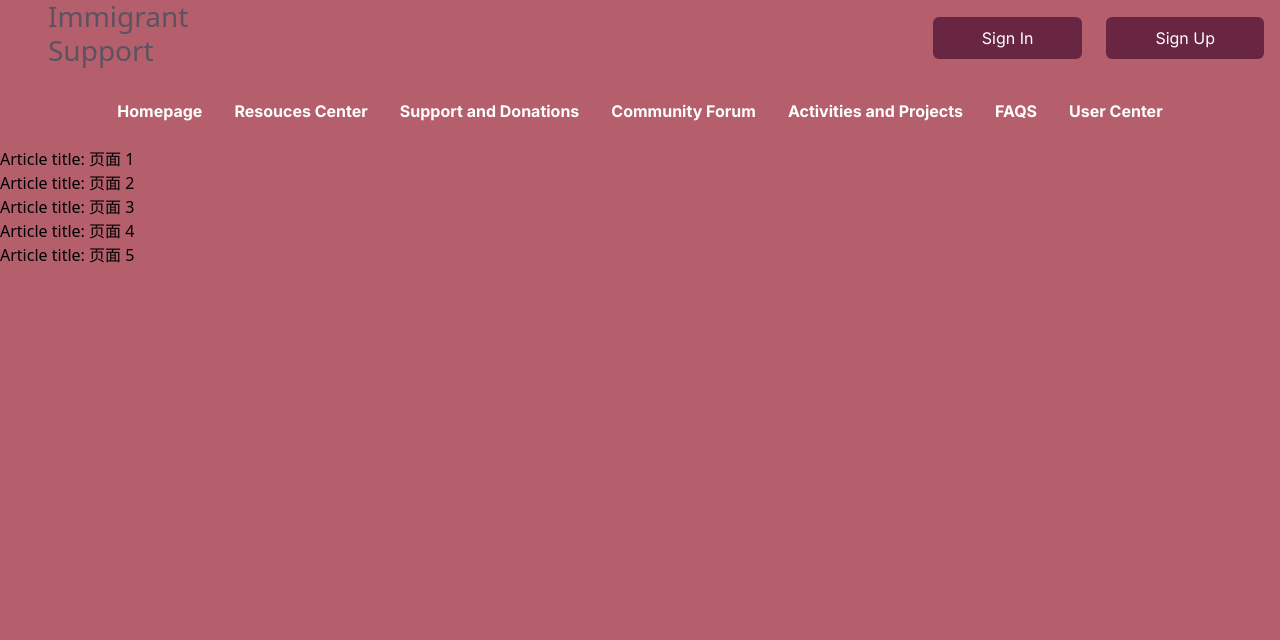
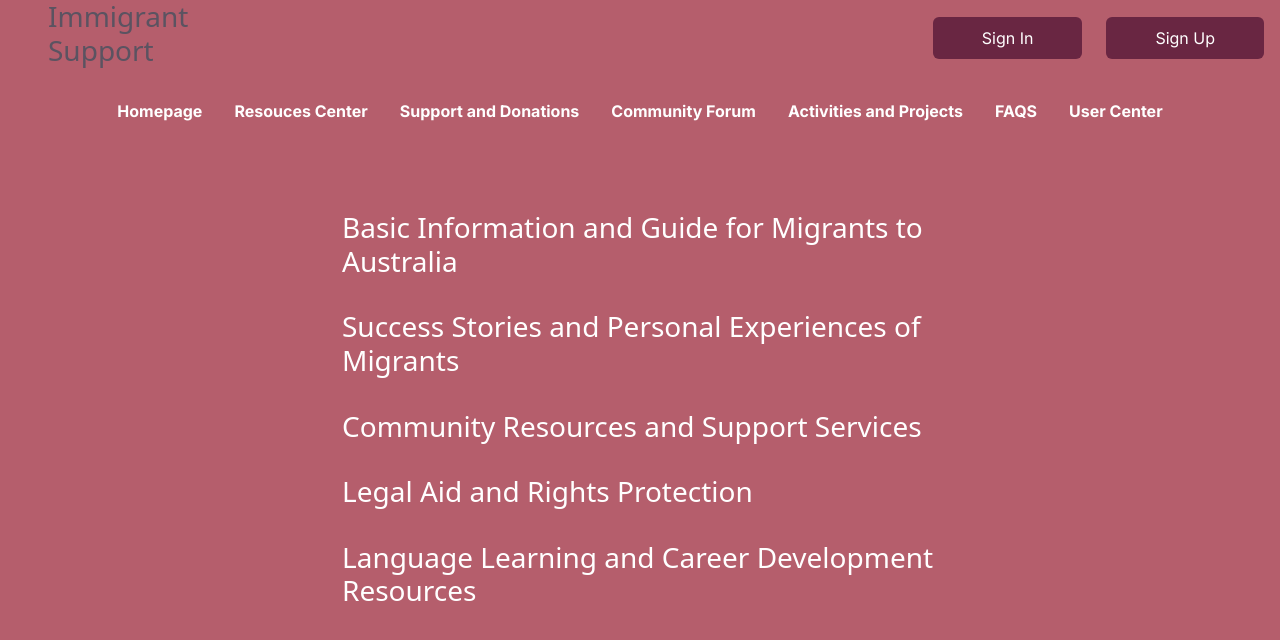
Before and after one commit to happylifeeveryday/5032-Assignment, a Vue app: page /resouces-center in a window 1280 px wide. Shown: the top 640 px of the page. Built offline with nearby package versions, Linux system fonts and the light colour scheme.

Commit message:
Set page content.

```diff
--- a/package.json
+++ b/package.json
@@ -14,6 +14,7 @@
     "@primevue/themes": "^4.0.5",
     "bootstrap": "^5.3.3",
     "bootstrap-icons": "^1.11.3",
+    "marked": "^14.1.0",
     "primevue": "^4.0.5",
     "vue": "^3.4.29",
     "vue-router": "^4.4.3"
--- a/src/components/HomeContent.vue
+++ b/src/components/HomeContent.vue
@@ -6,7 +6,7 @@
       <div class="col-12 text-center h2">News and Updates</div>
       <div class="row">
         <div class="col-md-4 d-none d-md-flex text-center p-4">
-          <img class="img-fluid" src="../assets/home.jpg" alt="" style="border-radius: 20px;"/>
+          <img class="img-fluid" src="../assets/home.jpg" alt="" style="border-radius: 20px" />
         </div>
         <div class="col-md-8 col-12 d-flex flex-row align-items-center">
           <div class="col my-3 my-md-0">
--- a/src/components/NaviBar.vue
+++ b/src/components/NaviBar.vue
@@ -1,5 +1,5 @@
 <script setup>
-import {isAuthenticated} from '@/store'
+import { isAuthenticated } from '@/store'
 import { useRouter } from 'vue-router'
 
 const router = useRouter()
@@ -32,7 +32,9 @@ const logout = () => {
           <router-link to="/community-forum" class="nav-link">Community Forum</router-link>
         </li>
         <li class="nav-item">
-          <router-link to="/activities-projects" class="nav-link">Activities and Projects</router-link>
+          <router-link to="/activities-projects" class="nav-link"
+            >Activities and Projects</router-link
+          >
         </li>
         <li class="nav-item">
           <router-link to="/faqs" class="nav-link">FAQS</router-link>
--- a/src/components/ResourceCenterLinks.vue
+++ b/src/components/ResourceCenterLinks.vue
@@ -1,12 +1,21 @@
 <template>
-      <router-link v-for="(page, index) in pages" :key="index" :to="`/resouces-center/${index + 1}`" style="color: black;text-decoration: none;">
-        <div>
-         Article title: {{ page.title }}
+  <div class="row mt-5">
+    <div class="col-6 offset-3">
+      <router-link
+        v-for="(page, index) in pages"
+        :key="index"
+        :to="`/resouces-center/${index + 1}`"
+        style="color: white; text-decoration: none"
+        class="h3"
+      >
+        <div class="p-3">
+          {{ page.title }}
         </div>
       </router-link>
+    </div>
+  </div>
+</template>
 
-  </template>
-
-  <script setup>
- import {pages} from '../store'
-  </script>
+<script setup>
+import { pages } from '../store'
+</script>
--- a/src/store.js
+++ b/src/store.js
@@ -3,9 +3,15 @@ import { ref } from 'vue'
 export const isAuthenticated = ref(false)
 
 export const pages = [
-    { title: '页面 1', content: '这是页面 1 的内容...' },
-    { title: '页面 2', content: '这是页面 2 的内容...' },
-    { title: '页面 3', content: '这是页面 3 的内容...' },
-    { title: '页面 4', content: '这是页面 4 的内容...' },
-    { title: '页面 5', content: '这是页面 5 的内容...' }
-  ];
+  {
+    title: 'Basic Information and Guide for Migrants to Australia',
+    content: `这是页面 1 的内容...`
+  },
+  {
+    title: 'Success Stories and Personal Experiences of Migrants',
+    content: '这是页面 2 的内容...'
+  },
+  { title: 'Community Resources and Support Services', content: '这是页面 3 的内容...' },
+  { title: 'Legal Aid and Rights Protection', content: '这是页面 4 的内容...' },
+  { title: 'Language Learning and Career Development Resources', content: '这是页面 5 的内容...' }
+]
--- a/src/views/ResoucesCenterView.vue
+++ b/src/views/ResoucesCenterView.vue
@@ -7,5 +7,5 @@
 <script setup>
 import PageHeader from '@/components/PageHeader.vue'
 import NaviBar from '@/components/NaviBar.vue'
-  import ResourceCenterLinks from '@/components/ResourceCenterLinks.vue';
+import ResourceCenterLinks from '@/components/ResourceCenterLinks.vue'
 </script>
--- a/src/views/SignInView.vue
+++ b/src/views/SignInView.vue
@@ -1,7 +1,7 @@
 <script setup>
 import { ref } from 'vue'
 import { useRouter } from 'vue-router'
-import {isAuthenticated} from '../store'
+import { isAuthenticated } from '../store'
 
 const router = useRouter()
 
```
Also changed, not shown: src/components/ResourceCenterArticle.vue (+5 -6 lines), 1 other file (tests, documents, lock files or other folders). Lines whose indentation alone changed are shown as unchanged.
